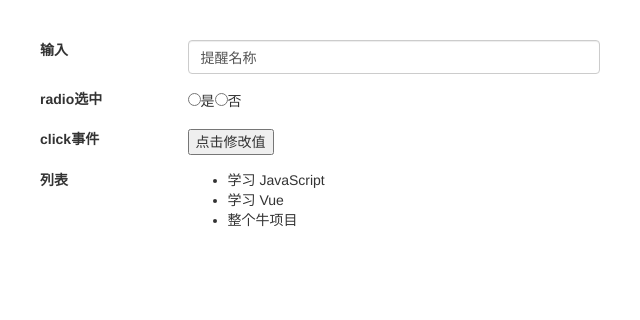
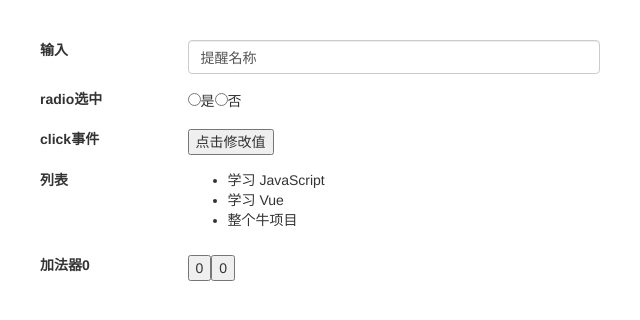
Before and after one commit to caijinlin/vue-webpack-demo, a Vue app: page / in a window 1280 px wide. Shown: the top 320 px of the page, without its empty margins (0-640 px from the left). Built offline with nearby package versions, Linux system fonts and the light colour scheme.

Commit message:
ADD button-counter

```diff
--- a/src/components/Baisc/Index.vue
+++ b/src/components/Baisc/Index.vue
@@ -32,6 +32,13 @@
           </ul>
         </div>
     </div>
+    <div class="form-group row">
+      <label class="col-md-3 control-label">加法器{{ total }}</label>
+      <div class="col-md-9">
+        <button-counter v-on:incrementParent="incrementTotal"></button-counter>
+        <button-counter v-on:incrementParent="incrementTotal"></button-counter>
+      </div>
+    </div>
   </div>
 </template>
 <style type="text/css">
@@ -43,6 +50,7 @@
   export default {
     data () {
       return {
+        total: 0,
         name: '提醒名称',
         is_checked: '',
         todos: [
@@ -55,12 +63,29 @@
     methods: {
       reverseMessage () {
         this.name = '哈哈哈'
+      },
+      incrementTotal () {
+        this.total += 1
       }
     },
     components: {
       'todo-item': {
         props: ['todo'],
         template: '<li>{{ todo.text }}</li>'
+      },
+      'button-counter': {
+        data: function () {
+          return {
+            counter: 0
+          }
+        },
+        template: '<button v-on:click="increment">{{ counter }}</button>',
+        methods: {
+          increment: function () {
+            this.counter += 1
+            this.$emit('incrementParent')
+          }
+        }
       }
     }
   }
```
